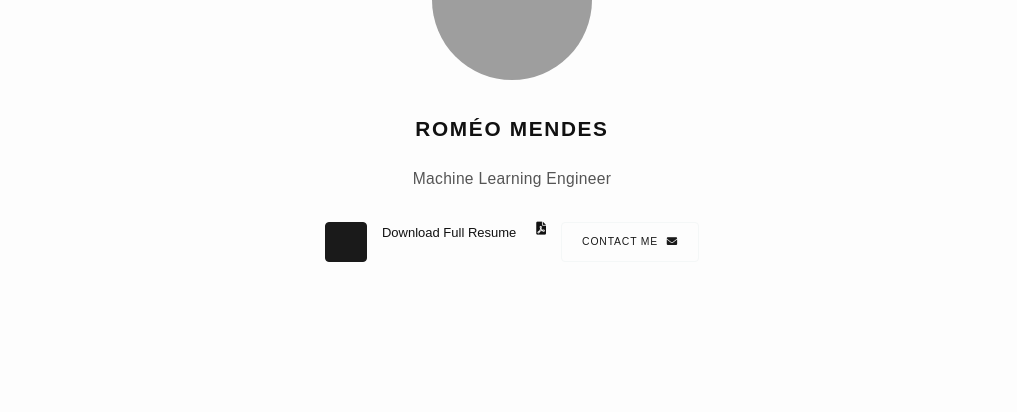
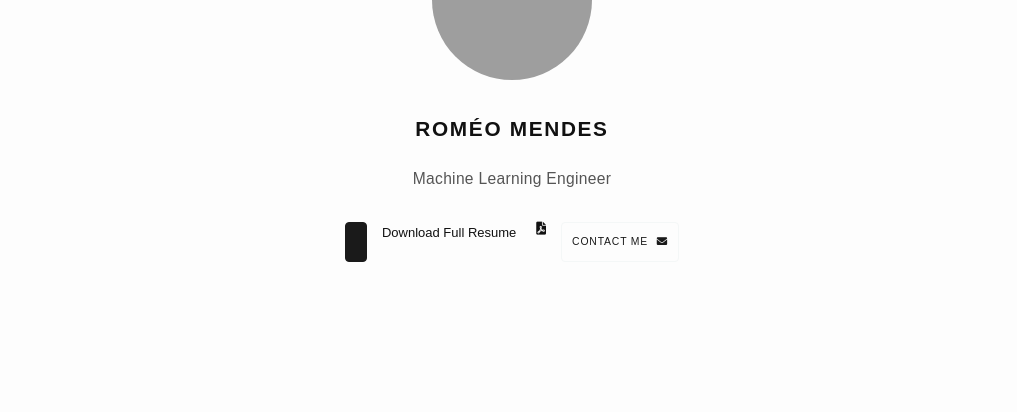
Before and after one commit to Amenasetheru/ml_cv_portfolio, a Flask app: page / in a window 1280 px wide. Shown: the part 375-787 px from the top of the page, without its empty margins (128-1145 px from the left). Run offline with Flask 3, Linux system fonts and the light colour scheme; some libraries are stand-ins or nearby versions; grey boxes are pictures that could not be loaded.

Commit message:
Fix: Reduced CV download icon size in hero section1

```diff
--- a/app/static/css/styles.css
+++ b/app/static/css/styles.css
@@ -73,7 +73,7 @@ p {
 /* Buttons */
 .button-dark-luxe, .button-outline-luxe {
     display: inline-block;
-    padding: 10px 20px; /* Boutons plus grands */
+    padding: 10px 10px; /* Boutons plus grands */
     border-radius: 4px;
     font-weight: 400;
     text-transform: uppercase;
```
